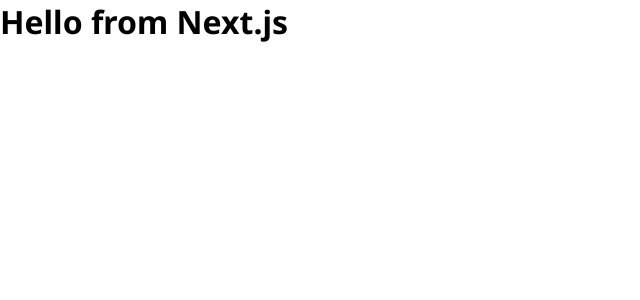
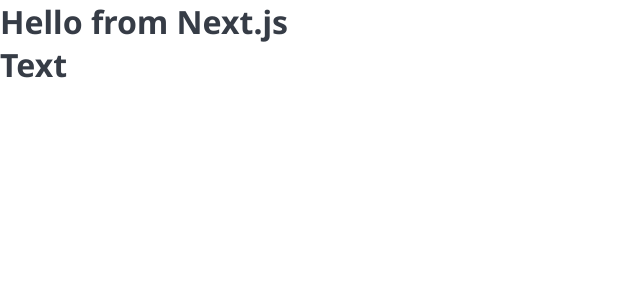
Before and after one commit to Maksimmm3/01-ratings-platform, a Next.js app: page / in a window 1280 px wide. Shown: the top 300 px of the page, without its empty margins (0-640 px from the left). Built offline with nearby package versions, Linux system fonts and the light colour scheme.

Commit message:
Add CSS variables and create Htag component

```diff
--- a/app/globals.css
+++ b/app/globals.css
@@ -1,9 +1,19 @@
-/* body { */
-/* will expand as needed */
-/* } */
+html,
+body {
+  color: var(--black);
+}
 
 * {
   box-sizing: border-box;
   padding: 0;
   margin: 0;
 }
+
+:root {
+  --black: #363c46;
+  --white: white;
+  --primary: #5053ee;
+  --red: #f56147;
+  --green: #189963;
+  --green-light: #b0eed4;
+}
--- a/app/page.tsx
+++ b/app/page.tsx
@@ -1,3 +1,4 @@
+import { Htag } from '@/components/Htag/Htag';
 import styles from './page.module.css';
 import { Metadata } from 'next';
 
@@ -12,6 +13,7 @@
   return (
     <div>
       <h1>Hello from Next.js</h1>
+      <Htag tag="h1">Text</Htag>
     </div>
   );
 }
--- /dev/null
+++ b/components/Htag/Htag.props.ts
@@ -0,0 +1,4 @@
+export interface HtagProps {
+  tag: 'h1' | 'h2' | 'h3';
+  children: React.ReactNode;
+}
--- /dev/null
+++ b/components/Htag/Htag.tsx
@@ -0,0 +1,5 @@
+import { HtagProps } from './Htag.props';
+
+export const Htag = ({ tag, children }: HtagProps) => {
+  return <h1>{children}</h1>;
+};
--- /dev/null
+++ b/components/index.ts
@@ -0,0 +1,2 @@
+export * from './Htag/Htag';
+// export { Htag } from './Htag/Htag'; // recommended
```
Also changed, not shown: components/Htag/Htag.module.css (added).
